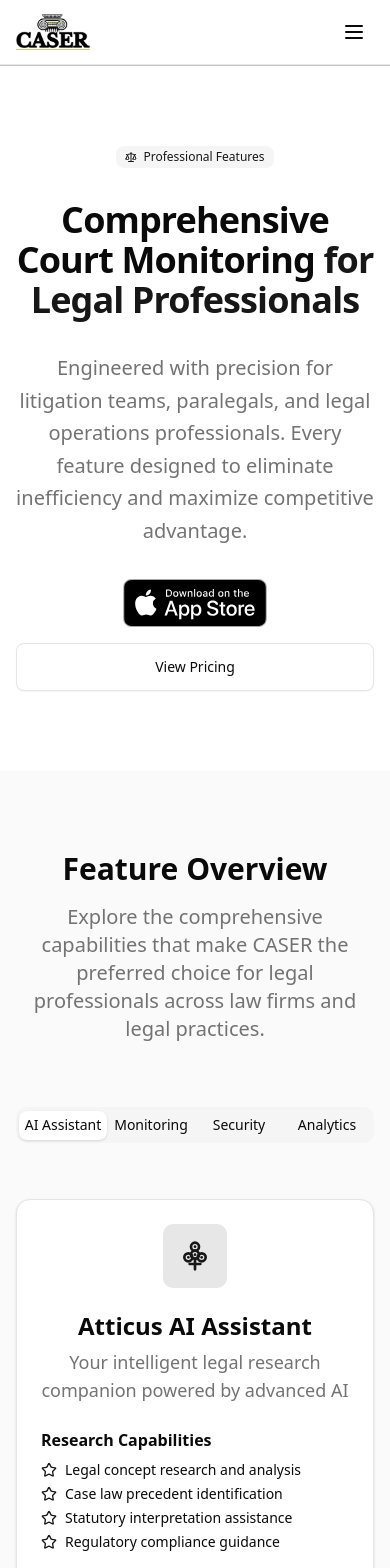
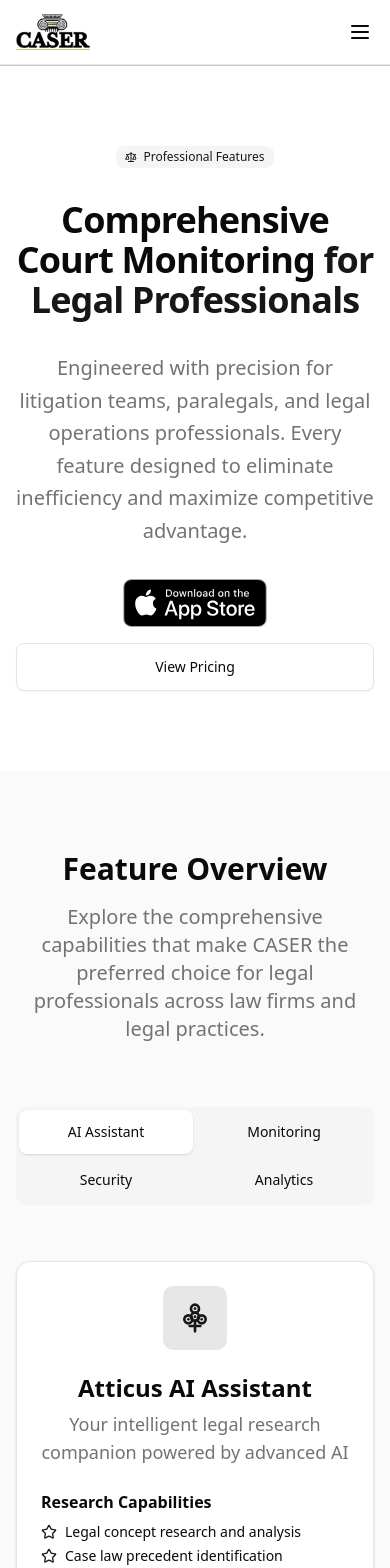
Before and after one commit to caser-legal/www-caserlegal-com, a Next.js app: page /features in a window 390 px wide. Shown: the top 1568 px of the page. Built offline with nearby package versions, Linux system fonts and the light colour scheme.

Commit message:
Mobile optimization: explicit zoomable viewport, responsive feature tabs, wrapping download trust row, larger mobile nav tap targets, safe-area insets

```diff
--- a/src/app/globals.css
+++ b/src/app/globals.css
@@ -117,5 +117,7 @@
   }
   body {
     @apply bg-background text-foreground;
+    padding-left: env(safe-area-inset-left);
+    padding-right: env(safe-area-inset-right);
   }
 }
--- a/src/app/layout.tsx
+++ b/src/app/layout.tsx
@@ -1,10 +1,16 @@
-import type { Metadata } from 'next';
+import type { Metadata, Viewport } from 'next';
 import './globals.css';
 import { Toaster } from '@/components/ui/toaster';
 import JsonLd from '@/components/JsonLd';
 import { homeMetadata, SITE_URL } from '@/lib/site-metadata';
 
 export const metadataBase = new URL(SITE_URL);
+
+export const viewport: Viewport = {
+  width: 'device-width',
+  initialScale: 1,
+  viewportFit: 'cover',
+};
 
 export const metadata: Metadata = {
   ...homeMetadata,
--- a/src/app/page.tsx
+++ b/src/app/page.tsx
@@ -666,7 +666,7 @@ export default function Home() {
                 </MatchedOutlineButton>
               }
             />
-            <div className="flex items-center justify-center space-x-6 text-sm text-muted-foreground">
+            <div className="flex flex-col sm:flex-row flex-wrap items-center justify-center gap-x-6 gap-y-2 text-sm text-muted-foreground">
               <div className="flex items-center space-x-1">
                 <CheckCircle className="w-4 h-4 text-foreground" />
                 <span>AES-256 Encryption (app)</span>
--- a/src/components/FeatureTabsOverview.tsx
+++ b/src/components/FeatureTabsOverview.tsx
@@ -18,11 +18,11 @@ import { CheckCircle, Shield, Star, Zap } from 'lucide-react';
 export default function FeatureTabsOverview() {
   return (
     <Tabs defaultValue="ai" className="max-w-6xl mx-auto">
-      <TabsList className="grid w-full grid-cols-4">
-        <TabsTrigger value="ai">AI Assistant</TabsTrigger>
-        <TabsTrigger value="monitoring">Monitoring</TabsTrigger>
-        <TabsTrigger value="security">Security</TabsTrigger>
-        <TabsTrigger value="analytics">Analytics</TabsTrigger>
+      <TabsList className="grid h-auto w-full grid-cols-2 gap-1 sm:grid-cols-4">
+        <TabsTrigger value="ai" className="min-h-11 whitespace-normal">AI Assistant</TabsTrigger>
+        <TabsTrigger value="monitoring" className="min-h-11 whitespace-normal">Monitoring</TabsTrigger>
+        <TabsTrigger value="security" className="min-h-11 whitespace-normal">Security</TabsTrigger>
+        <TabsTrigger value="analytics" className="min-h-11 whitespace-normal">Analytics</TabsTrigger>
       </TabsList>
 
       <TabsContent value="monitoring" className="mt-12">
--- a/src/components/Navigation.tsx
+++ b/src/components/Navigation.tsx
@@ -63,7 +63,7 @@ export default function Navigation() {
 
           <button
             type="button"
-            className="relative z-10 md:hidden p-2"
+            className="relative z-10 md:hidden inline-flex h-11 w-11 items-center justify-center -mr-2"
             onClick={() => setIsOpen(!isOpen)}
             aria-label="Toggle menu"
             aria-expanded={isOpen}
@@ -74,12 +74,12 @@ export default function Navigation() {
         </div>
 
         {isOpen && (
-          <div id="mobile-nav-menu" className="md:hidden py-4 space-y-3 border-t">
+          <div id="mobile-nav-menu" className="md:hidden py-4 space-y-1 border-t">
             {navLinks.map(({ href, label }) => (
               <Link
                 key={href}
                 href={href}
-                className="block py-2 text-sm font-medium hover:text-primary transition-colors"
+                className="flex min-h-11 items-center py-2 text-base font-medium hover:text-primary transition-colors"
                 onClick={() => setIsOpen(false)}
               >
                 {label}
@@ -87,12 +87,12 @@ export default function Navigation() {
             ))}
             <Link
               href="/contact"
-              className="block py-2 text-sm font-medium hover:text-primary transition-colors"
+              className="flex min-h-11 items-center py-2 text-base font-medium hover:text-primary transition-colors"
               onClick={() => setIsOpen(false)}
             >
               Contact
             </Link>
-            <div className="pt-2" onClick={() => setIsOpen(false)}>
+            <div className="pt-3" onClick={() => setIsOpen(false)}>
               <AppStoreNavBadge />
             </div>
           </div>
```
